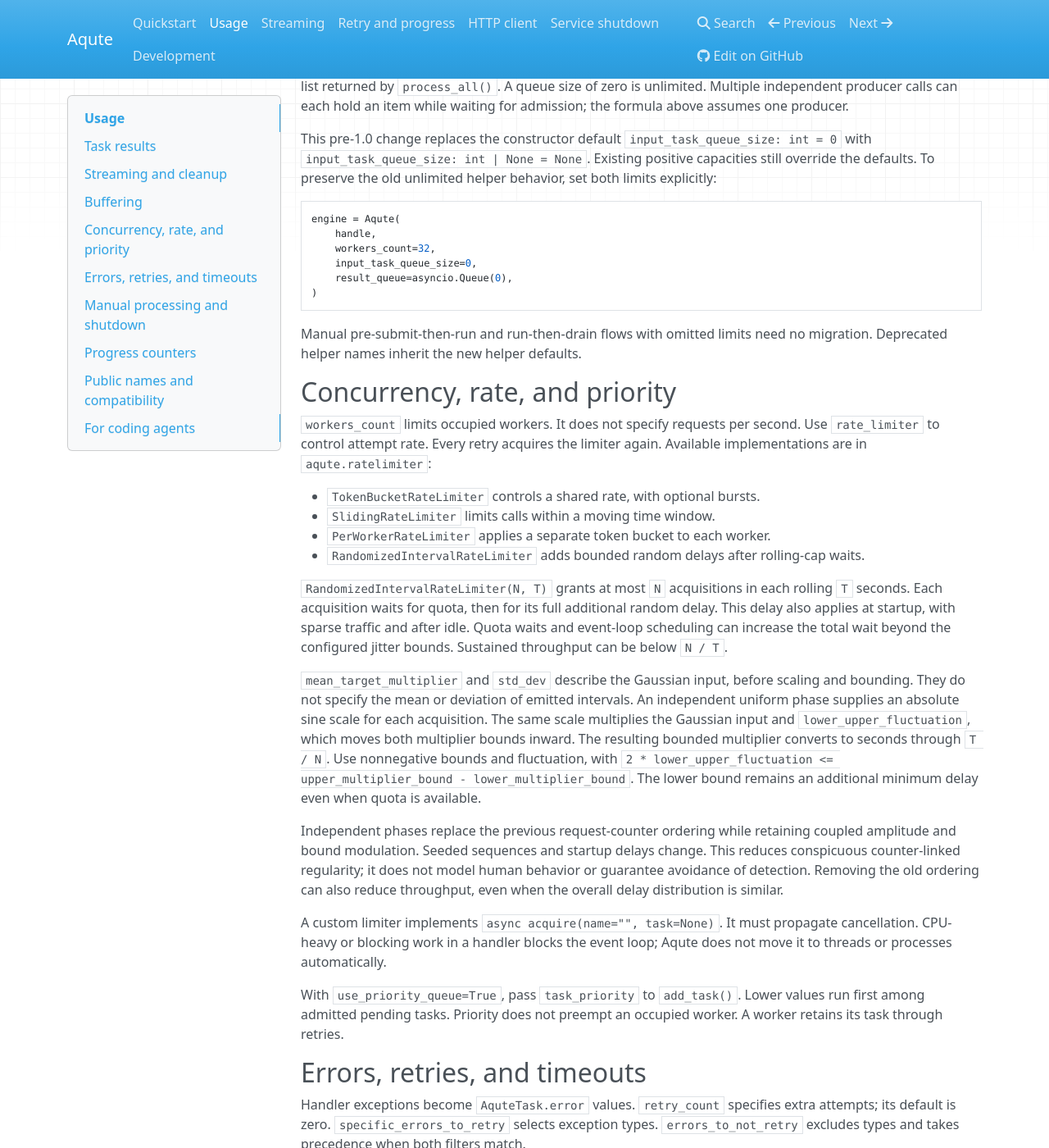
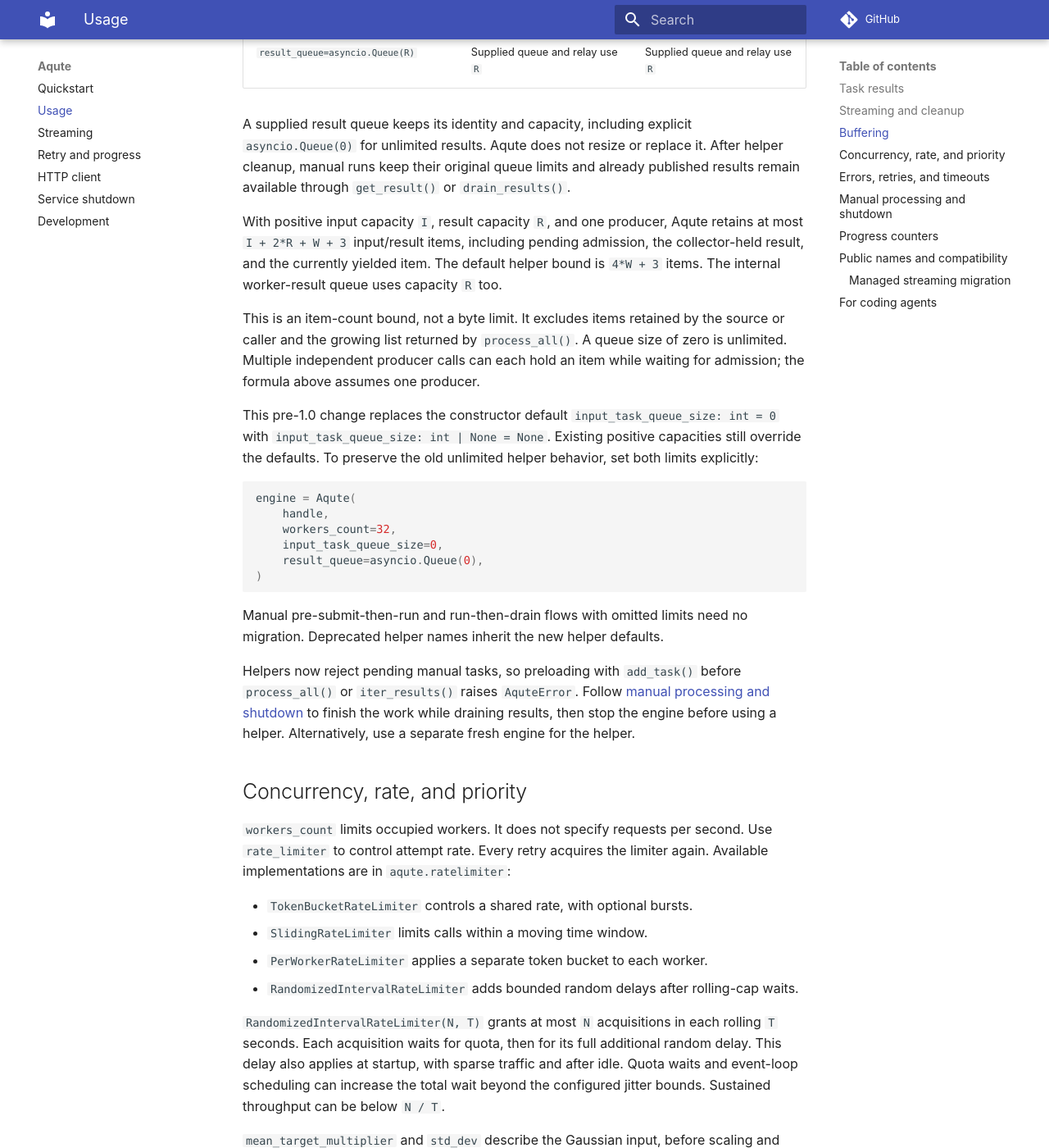
Before and after one commit to insomnes/aqute, an MkDocs documentation site: the page built from docs/usage.md, in a window 1280 px wide and 1400 px high, scrolled down 1817 px. Shown: the whole window at 82% size. Built offline with MkDocs 1.6.1 and Material for MkDocs 9.7.7, drawn with Linux system fonts in a browser that asks for light colours; nearby versions of some CDN libraries; comment, search, counter and statistics services are not loaded; some of the changed text lies outside the part shown.

Commit message:
docs: use Material for MkDocs and clarify usage contracts (#48)
Use Material for MkDocs 9.7.7 with system fonts, highlighted runnable examples and per-page edit controls. Lock the development tooling and preserve the existing URLs, navigation, search and GitHub Pages workflow.

Clarify omitted retry-filter defaults, adapting the HTTP callback outside the checkout, and migration from preloaded manual tasks to helpers.

```diff
--- a/docs/usage.md
+++ b/docs/usage.md
@@ -105,6 +105,12 @@ engine = Aqute(
 Manual pre-submit-then-run and run-then-drain flows with omitted limits need no
 migration. Deprecated helper names inherit the new helper defaults.
 
+Helpers now reject pending manual tasks, so preloading with `add_task()` before
+`process_all()` or `iter_results()` raises `AquteError`. Follow
+[manual processing and shutdown](#manual-processing-and-shutdown) to finish the
+work while draining results, then stop the engine before using a helper.
+Alternatively, use a separate fresh engine for the helper.
+
 ## Concurrency, rate, and priority
 
 `workers_count` limits occupied workers. It does not specify requests per second.
@@ -149,6 +155,8 @@ worker. A worker retains its task through retries.
 
 Handler exceptions become `AquteTask.error` values. `retry_count` specifies extra
 attempts; its default is zero. `specific_errors_to_retry` selects exception types.
+When omitted, it defaults to `None`: every caught handler error is eligible while
+the retry budget remains.
 `errors_to_not_retry` excludes types and takes precedence when both filters match.
 
 `retry_delay(failed_attempt, error)` optionally returns finite, nonnegative seconds.
@@ -301,7 +309,7 @@ ordered list return type.
 ## For coding agents
 
 For application code, install with `pip install aqute` and import
-`Aqute` from `aqute`. The [canonical HTTP recipe](http_client.md#runnable-source)
+`Aqute` from `aqute`. The [canonical HTTP recipe](http_client.md)
 also requires `httpx`; the checkout's dev group includes it. Adapt that runnable
 source instead of reconstructing the API from older examples.
 
--- a/mkdocs.yml
+++ b/mkdocs.yml
@@ -3,7 +3,11 @@ site_url: https://insomnes.github.io/aqute/
 site_description: Async coroutine processing with bounded queues, retries, and rate limits.
 repo_url: https://github.com/insomnes/aqute
 edit_uri: edit/main/docs/
-theme: mkdocs
+theme:
+  name: material
+  font: false
+  features:
+    - content.action.edit
 nav:
   - Quickstart: index.md
   - Usage: usage.md
@@ -14,7 +18,8 @@ nav:
   - Development: development.md
 markdown_extensions:
   - tables
-  - fenced_code
+  - pymdownx.highlight
+  - pymdownx.superfences
   - pymdownx.snippets:
       base_path: ["."]
       check_paths: true
--- a/pyproject.toml
+++ b/pyproject.toml
@@ -20,6 +20,7 @@ dev = [
     "genbadge[coverage]>=1.1,<2",
     "httpx>=0.28,<1",
     "mkdocs>=1.6,<2",
+    "mkdocs-material>=9.7,<10",
     "pymdown-extensions>=10,<11",
     "pytest>=8.3.2,<10",
     "pytest-asyncio>=1.0,<2",
```
Also changed, not shown: docs/development.md (+2 -0 lines), docs/http_client.md (+7 -0 lines), 1 other file.
